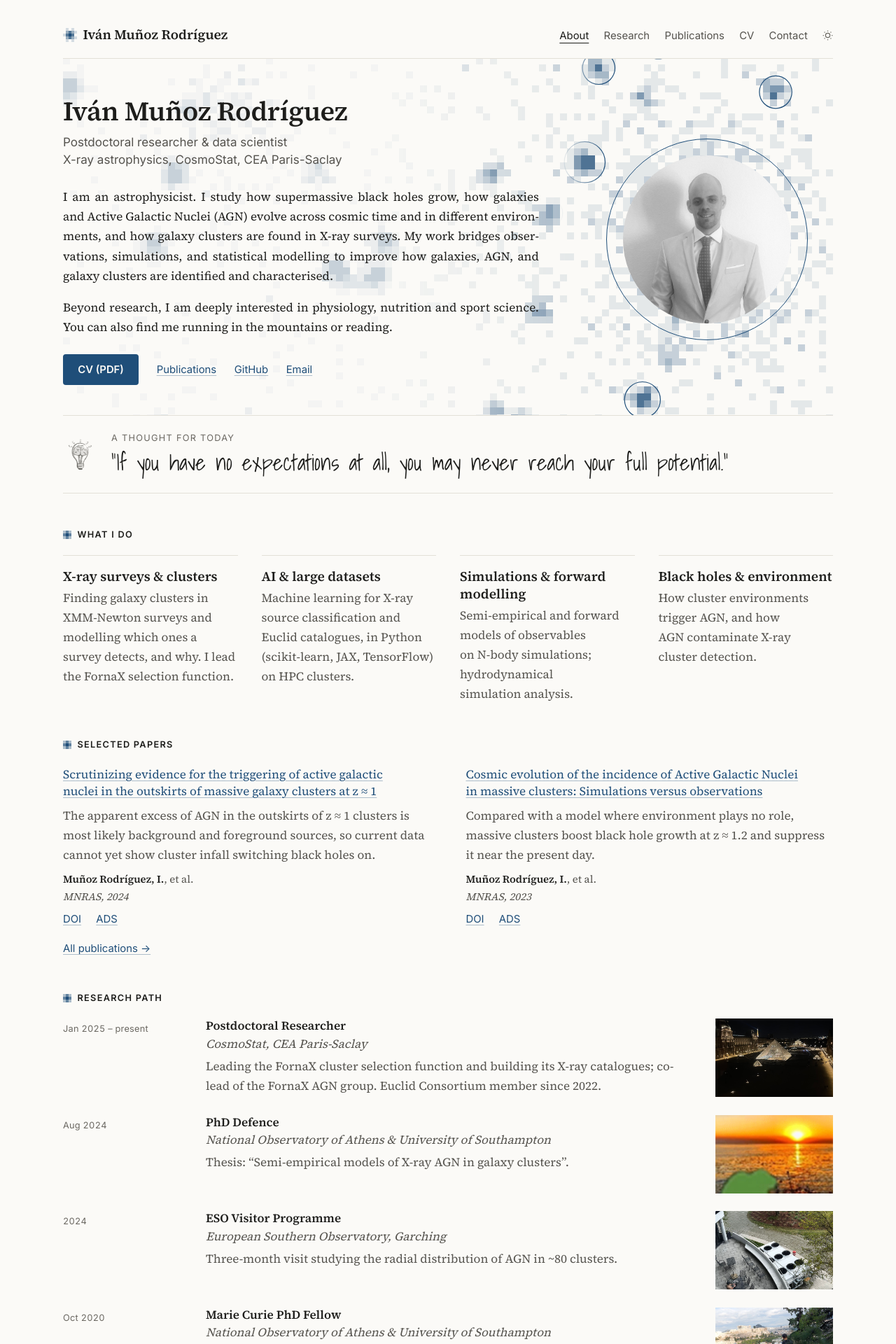
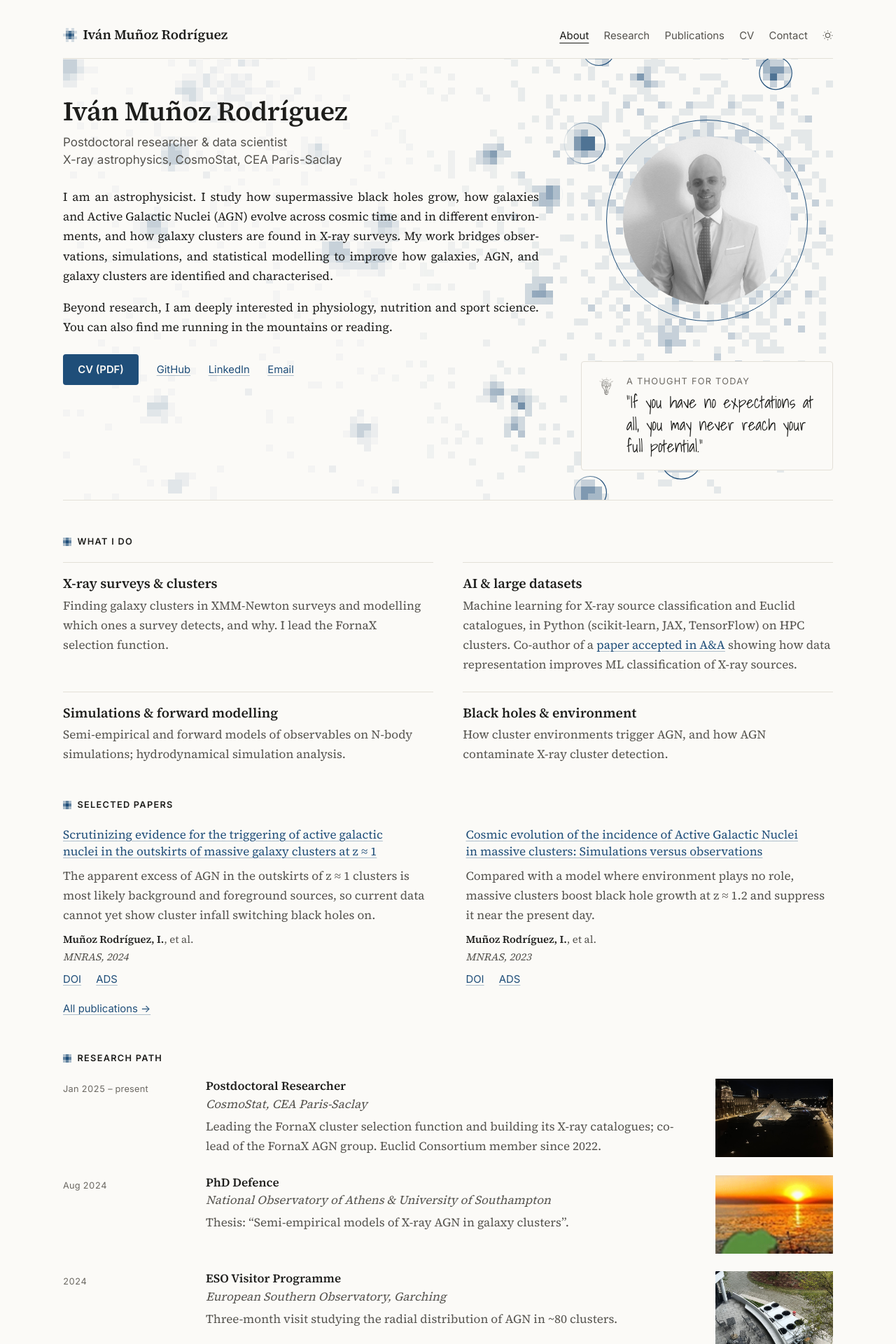
Before and after one commit to IvanMuro/IvanMuro.github.io, a Jekyll site: the page built from index.md, in a window 1280 px wide. Shown: the top 1920 px of the page at 70% size. Built offline with Jekyll 4.4.1, drawn with Linux system fonts in a browser that asks for light colours.

Commit message:
Home page: quote as hero margin note, industry evidence, a11y fixes
- Daily quote moves under the hero photo as a margin note (after the
  hero links below 900px); the X-ray field now aligns to the photo via
  container units
- Hero links: CV, GitHub, LinkedIn, Email; AI card links the ML
  classification paper, now accepted in A&A (publications updated)
- "What I do" is a 2x2 grid
- Timeline photos are decorative (alt="") and hidden on phones
- Footer links get 44px targets and new-tab notes for screen readers

Co-Authored-By: Claude Opus 5.5 <noreply@anthropic.com>

```diff
--- a/_includes/footer.html
+++ b/_includes/footer.html
@@ -4,11 +4,11 @@
     <p>&copy; {{ 'now' | date: "%Y" }} {{ site.author.name }}</p>
     <nav class="footer-links" aria-label="Elsewhere">
       <a href="mailto:{{ site.author.email }}">Email</a>
-      <a href="https://orcid.org/{{ site.author.orcid }}" target="_blank" rel="noopener">ORCID</a>
-      <a href="{{ site.author.ads_library }}" target="_blank" rel="noopener">ADS</a>
-      {% if site.author.github != '' and site.author.github %}<a href="https://github.com/{{ site.author.github }}" target="_blank" rel="noopener">GitHub</a>{% endif %}
-      {% if site.author.linkedin != '' and site.author.linkedin %}<a href="{{ site.author.linkedin }}" target="_blank" rel="noopener">LinkedIn</a>{% endif %}
-      {% if site.author.google_scholar != '' and site.author.google_scholar %}<a href="{{ site.author.google_scholar }}" target="_blank" rel="noopener">Scholar</a>{% endif %}
+      <a href="https://orcid.org/{{ site.author.orcid }}" target="_blank" rel="noopener">ORCID<span class="sr-only"> (opens in a new tab)</span></a>
+      <a href="{{ site.author.ads_library }}" target="_blank" rel="noopener">ADS<span class="sr-only"> (opens in a new tab)</span></a>
+      {% if site.author.github != '' and site.author.github %}<a href="https://github.com/{{ site.author.github }}" target="_blank" rel="noopener">GitHub<span class="sr-only"> (opens in a new tab)</span></a>{% endif %}
+      {% if site.author.linkedin != '' and site.author.linkedin %}<a href="{{ site.author.linkedin }}" target="_blank" rel="noopener">LinkedIn<span class="sr-only"> (opens in a new tab)</span></a>{% endif %}
+      {% if site.author.google_scholar != '' and site.author.google_scholar %}<a href="{{ site.author.google_scholar }}" target="_blank" rel="noopener">Scholar<span class="sr-only"> (opens in a new tab)</span></a>{% endif %}
     </nav>
   </div>
   </div>
--- a/_sass/_components.scss
+++ b/_sass/_components.scss
@@ -181,7 +181,7 @@
 
   @media (max-width: 640px) {
     gap: var(--space-4);
-    img { width: 72px; height: 48px; margin-top: 0.2em; }
+    img { display: none; }         // too small to read at phone width
   }
 }
 
@@ -243,14 +243,10 @@
 
 .focus-list {
   display: grid;
-  grid-template-columns: repeat(4, minmax(0, 1fr));
-  column-gap: var(--space-8);
+  grid-template-columns: repeat(2, minmax(0, 1fr));
+  column-gap: var(--space-10);
   row-gap: var(--space-6);
   margin: 0;
-
-  @media (max-width: 960px) {
-    grid-template-columns: repeat(2, minmax(0, 1fr));
-  }
 
   @media (max-width: 640px) {
     grid-template-columns: 1fr;
@@ -413,21 +409,29 @@ address { font-style: normal; }
 
 // ----- Daily brief -----
 
+// A margin note pinned under the hero photo; on paper so it reads over the field
 .daily-quote {
   &[hidden] { display: none; }
+  position: relative;            // paint above the hero backdrop
   display: flex;
-  align-items: center;
-  gap: var(--space-4);
-  margin: var(--space-10) 0 0;
-  padding: var(--space-5) 0;
-  border-top: 1px solid var(--color-border);
-  border-bottom: 1px solid var(--color-border);
+  align-items: flex-start;
+  gap: var(--space-3);
+  width: 100%;
+  max-width: 360px;
+  margin: 0;
+  padding: var(--space-4) var(--space-5);
+  background: var(--color-bg);
+  border: 1px solid var(--color-border);
+  border-radius: 4px;
+
+  @media (max-width: 900px) { max-width: var(--measure); }
 }
 
 // The bulb drawing is a luminance mask, painted in the theme's secondary ink
 .quote-icon {
   flex-shrink: 0;
-  width: 52px;
+  width: 30px;
+  margin-top: 2px;
   aspect-ratio: 85 / 88;
   background: var(--color-text-secondary);
   -webkit-mask: url("../images/light_bulb_mask.png") center / contain no-repeat;
@@ -453,7 +457,7 @@ address { font-style: normal; }
   p {
     font-family: var(--font-handwritten);
     // The handwriting face runs small: size it above the body text
-    font-size: clamp(1.5rem, 1.1rem + 1vw, 1.875rem);
+    font-size: 1.375rem;
     line-height: 1.35;
     color: var(--color-text);
     margin: 0;
@@ -465,7 +469,7 @@ address { font-style: normal; }
     &.is-long {
       font-family: var(--font-serif);
       font-style: italic;
-      font-size: var(--text-xl);
+      font-size: var(--text-base);
       line-height: 1.5;
     }
   }
--- a/_sass/_layout.scss
+++ b/_sass/_layout.scss
@@ -187,7 +187,7 @@
   .footer-inner {
     display: flex;
     justify-content: space-between;
-    align-items: baseline;
+    align-items: center;
     flex-wrap: wrap;
     gap: var(--space-3);
     padding-top: var(--space-5);
@@ -203,9 +203,13 @@
 
 .footer-links {
   display: flex;
-  gap: var(--space-4);
+  flex-wrap: wrap;
+  column-gap: var(--space-4);
 
   a {
+    display: inline-flex;
+    align-items: center;
+    min-height: 44px;              // touch target; the type stays small
     color: var(--color-text-muted);
     text-decoration: none;
 
@@ -215,13 +219,16 @@
 
 // ----- Home -----
 
+// The hero is a size container so the backdrop can find the photo (cqw)
 .hero {
   position: relative;
+  container-type: inline-size;
   display: grid;
   grid-template-columns: minmax(0, var(--measure)) minmax(0, 1fr);
   gap: var(--space-12);
-  align-items: center;
-  margin-bottom: var(--space-8);
+  align-items: start;
+  padding-bottom: var(--space-10);
+  border-bottom: 1px solid var(--color-border);
 
   > :not(.hero-backdrop) { position: relative; }
 
@@ -239,6 +246,17 @@
   }
 }
 
+// Photo with the daily quote pinned under it as a margin note. Below 900px
+// the wrapper dissolves: the note follows the hero links instead.
+.hero-aside {
+  display: flex;
+  flex-direction: column;
+  align-items: flex-end;
+  gap: var(--space-5);
+
+  @media (max-width: 900px) { display: contents; }
+}
+
 // The photo sits on a mock X-ray observation (_includes/xray-field.svg)
 .hero-image-wrapper {
   position: relative;
@@ -254,17 +272,17 @@
 }
 
 // Mock X-ray observation filling the intro, from the header rule down to
-// the daily quote's rule (_includes/xray-field.svg). Pixels stay 10px; the
+// the hero's own rule (_includes/xray-field.svg). Pixels stay 10px; the
 // main cluster (180px from the image's right edge, 450px from its top) is
-// pinned behind the centre of the photo.
+// pinned behind the centre of the photo, which sits at the top of its
+// column, so its centre is one radius (--cx) below the hero's top.
 .hero-backdrop {
   --top: var(--space-12);                          // .site-main top padding
-  --bottom: var(--space-10);                       // hero and quote margins collapse to the larger
-  --cx: min(180px, (100% - var(--measure) - var(--space-12)) / 2);
-  --cy: calc(50% + (var(--top) - var(--bottom)) / 2);
+  --cx: min(180px, (100cqw - var(--measure) - var(--space-12)) / 2);
+  --cy: calc(var(--top) + var(--cx));
   position: absolute;
   top: calc(-1 * var(--top));
-  bottom: calc(-1 * var(--bottom));
+  bottom: 0;
   left: 0;
   right: 0;
   overflow: hidden;
@@ -276,7 +294,6 @@
 
   @media (max-width: 900px) {
     --cx: 90px;
-    --cy: calc(90px + var(--top));
     --fade-start: 180px;
     --fade-end: 360px;
     --regions-shift: 90px;   // the image extends 90px past the right edge here
--- a/index.md
+++ b/index.md
@@ -16,11 +16,12 @@ show_title: false
     </p>
     <p class="hero-links">
       <a class="button-primary" href="{{ '/assets/cv/cv_munoz_rodriguez.pdf' | relative_url }}">CV (PDF)</a>
-      <a href="{{ '/publications/' | relative_url }}">Publications</a>
       <a href="https://github.com/{{ site.author.github }}" target="_blank" rel="noopener">GitHub<span class="sr-only"> (opens in a new tab)</span></a>
+      <a href="{{ site.author.linkedin }}" target="_blank" rel="noopener">LinkedIn<span class="sr-only"> (opens in a new tab)</span></a>
       <a href="mailto:{{ site.author.email }}">Email</a>
     </p>
   </div>
+  <div class="hero-aside">
   <div class="hero-image-wrapper">
     <img
       src="{{ '/assets/images/profile.jpg' | relative_url }}"
@@ -31,9 +32,9 @@ show_title: false
       fetchpriority="high"
     >
   </div>
+  {% include daily-quote.html %}
+  </div>
 </section>
-
-{% include daily-quote.html %}
 
 <section class="section">
   <h2 class="section-title">What I do</h2>
@@ -44,7 +45,7 @@ show_title: false
     </div>
     <div class="focus-item">
       <dt>AI &amp; large datasets</dt>
-      <dd>Machine learning for X-ray source classification and Euclid catalogues, in Python (scikit-learn, JAX, TensorFlow) on HPC clusters.</dd>
+      <dd>Machine learning for X-ray source classification and Euclid catalogues, in Python (scikit-learn, JAX, TensorFlow) on HPC clusters. Co-author of a <a href="{{ '/publications/' | relative_url }}">paper accepted in A&amp;A</a> showing how data representation improves ML classification of X-ray sources.</dd>
     </div>
     <div class="focus-item">
       <dt>Simulations &amp; forward modelling</dt>
@@ -102,7 +103,7 @@ show_title: false
           <p class="entry-meta">CosmoStat, CEA Paris-Saclay</p>
           <p class="entry-body">Leading the FornaX cluster selection function and building its X-ray catalogues; co-lead of the FornaX AGN group. Euclid Consortium member since 2022.</p>
         </div>
-        <img loading="lazy" decoding="async" src="{{ '/assets/images/timeline/cea.jpg' | relative_url }}" alt="CEA Paris-Saclay" width="168" height="112">
+        <img loading="lazy" decoding="async" src="{{ '/assets/images/timeline/cea.jpg' | relative_url }}" alt="" width="168" height="112">
       </div>
     </li>
     <li class="entry">
@@ -113,7 +114,7 @@ show_title: false
           <p class="entry-meta">National Observatory of Athens &amp; University of Southampton</p>
           <p class="entry-body">Thesis: “Semi-empirical models of X-ray AGN in galaxy clusters”.</p>
         </div>
-        <img loading="lazy" decoding="async" src="{{ '/assets/images/timeline/phd.jpg' | relative_url }}" alt="PhD defence" width="168" height="112">
+        <img loading="lazy" decoding="async" src="{{ '/assets/images/timeline/phd.jpg' | relative_url }}" alt="" width="168" height="112">
       </div>
     </li>
     <li class="entry">
@@ -124,7 +125,7 @@ show_title: false
           <p class="entry-meta">European Southern Observatory, Garching</p>
           <p class="entry-body">Three-month visit studying the radial distribution of AGN in ~80 clusters.</p>
         </div>
-        <img loading="lazy" decoding="async" src="{{ '/assets/images/timeline/eso.jpg' | relative_url }}" alt="ESO Garching" width="168" height="112">
+        <img loading="lazy" decoding="async" src="{{ '/assets/images/timeline/eso.jpg' | relative_url }}" alt="" width="168" height="112">
       </div>
     </li>
     <li class="entry">
@@ -135,7 +136,7 @@ show_title: false
           <p class="entry-meta">National Observatory of Athens &amp; University of Southampton</p>
           <p class="entry-body">Started PhD on semi-empirical models of X-ray AGN in galaxy clusters (BiD4BESt ITN).</p>
         </div>
-        <img loading="lazy" decoding="async" src="{{ '/assets/images/timeline/noa.jpg' | relative_url }}" alt="National Observatory of Athens" width="168" height="112">
+        <img loading="lazy" decoding="async" src="{{ '/assets/images/timeline/noa.jpg' | relative_url }}" alt="" width="168" height="112">
       </div>
     </li>
     <li class="entry">
@@ -146,7 +147,7 @@ show_title: false
           <p class="entry-meta">University of Granada</p>
           <p class="entry-body">CARMENES collaboration. Thesis on exoplanet detectability and occurrence rates.</p>
         </div>
-        <img loading="lazy" decoding="async" src="{{ '/assets/images/timeline/granada.jpg' | relative_url }}" alt="Granada" width="168" height="112">
+        <img loading="lazy" decoding="async" src="{{ '/assets/images/timeline/granada.jpg' | relative_url }}" alt="" width="168" height="112">
       </div>
     </li>
     <li class="entry">
@@ -157,7 +158,7 @@ show_title: false
           <p class="entry-meta">University of Salamanca</p>
           <p class="entry-body">Thesis on astronomical bounds of primordial black holes.</p>
         </div>
-        <img loading="lazy" decoding="async" src="{{ '/assets/images/timeline/salamanca.jpg' | relative_url }}" alt="Salamanca" width="168" height="112">
+        <img loading="lazy" decoding="async" src="{{ '/assets/images/timeline/salamanca.jpg' | relative_url }}" alt="" width="168" height="112">
       </div>
     </li>
   </ul>
```
Also changed, not shown: publications.md (+1 -1 lines), .impeccable/next-steps.md.
